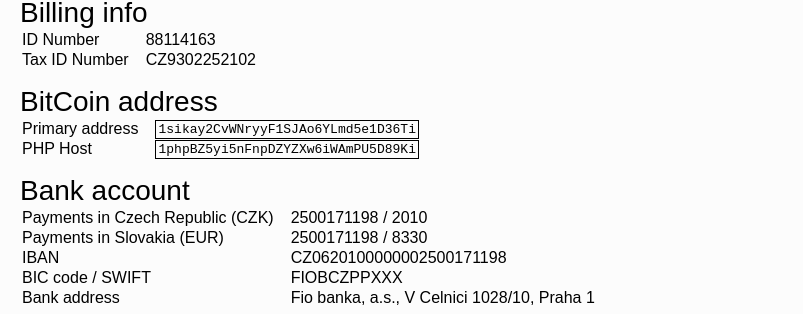
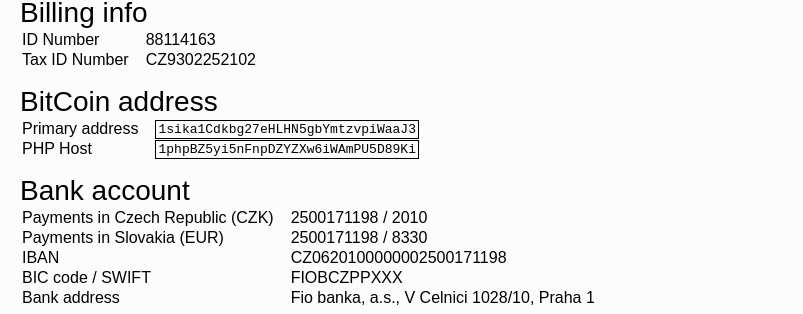
Before and after one commit to ondrejsika/ondrejsika.com, a Jekyll site: the page built from contact.html, in a window 1280 px wide. Shown: the part 344-658 px from the top of the page, without its empty margins (0-803 px from the left). Built offline with Jekyll 4.4.1, drawn with Linux system fonts in a browser that asks for light colours; Markdown is read by kramdown in place of the engine named in the settings; comment, search, counter and statistics services are not loaded.

Commit message:
update my bitcoin address

```diff
--- a/contact.html
+++ b/contact.html
@@ -35,7 +35,7 @@
 <table>
     <tr>
         <td>Primary address</td>
-        <td><code>1sikay2CvWNryyF1SJAo6YLmd5e1D36Ti</code></td>
+        <td><code>1sika1Cdkbg27eHLHN5gbYmtzvpiWaaJ3</code></td>
     </tr>
     <tr>
         <td>PHP Host</td>
```
